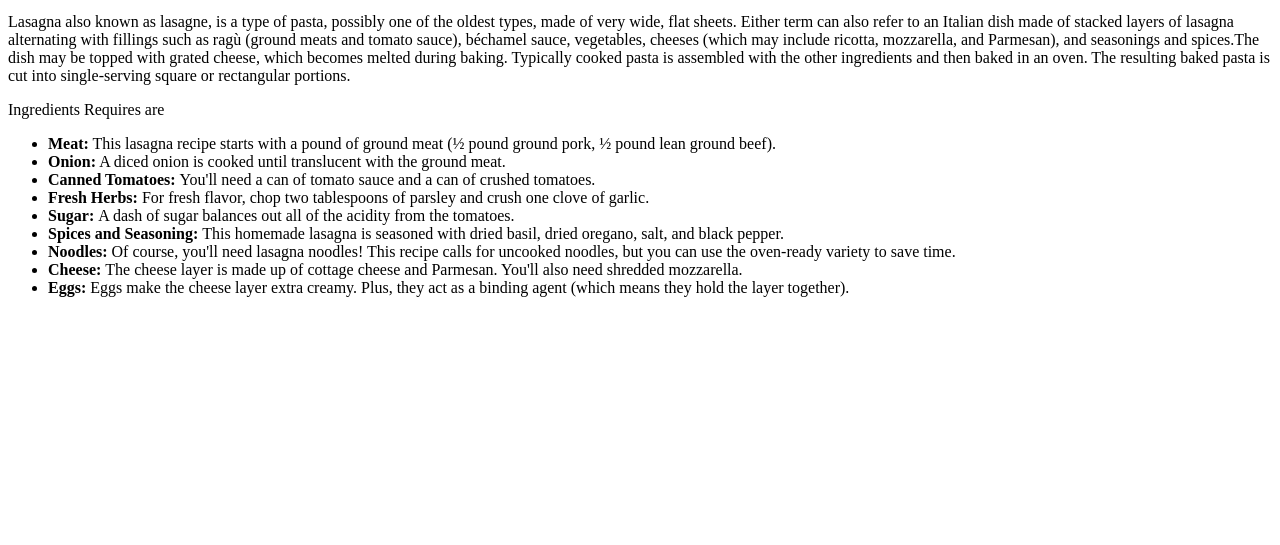
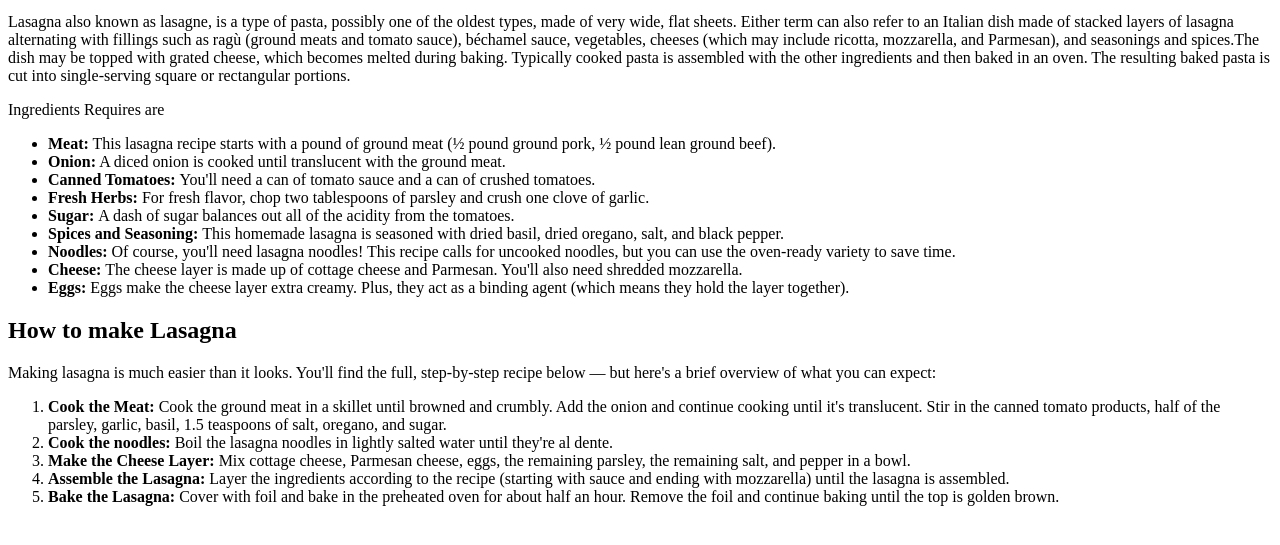
Before and after one commit to aryan-raj-05/odin-recipes, a plain HTML site: page recipes/lasagna.html in a window 1280 px wide. Shown: the part 101-646 px from the top of the page. Drawn offline with Linux system fonts and the light colour scheme.

Commit message:
modified lasagna.html
added the directions on how to make the recipe

```diff
--- a/recipes/lasagna.html
+++ b/recipes/lasagna.html
@@ -32,5 +32,17 @@
             <li><strong>Eggs: </strong>Eggs make the cheese layer extra creamy. Plus, they act as a binding agent (which means they hold the layer together).</li>
         </ul>
     </p>
+
+    <h2>How to make Lasagna</h2>
+    <p>
+        Making lasagna is much easier than it looks. You'll find the full, step-by-step recipe below — but here's a brief overview of what you can expect:
+        <ol>
+            <li><strong>Cook the Meat: </strong>Cook the ground meat in a skillet until browned and crumbly. Add the onion and continue cooking until it's translucent. Stir in the canned tomato products, half of the parsley, garlic, basil, 1.5 teaspoons of salt, oregano, and sugar.</li>
+            <li><strong>Cook the noodles: </strong>Boil the lasagna noodles in lightly salted water until they're al dente.</li>
+            <li><strong>Make the Cheese Layer: </strong>Mix cottage cheese, Parmesan cheese, eggs, the remaining parsley, the remaining salt, and pepper in a bowl.</li>
+            <li><strong>Assemble the Lasagna: </strong>Layer the ingredients according to the recipe (starting with sauce and ending with mozzarella) until the lasagna is assembled.</li>
+            <li><strong>Bake the Lasagna: </strong>Cover with foil and bake in the preheated oven for about half an hour. Remove the foil and continue baking until the top is golden brown.</li>
+        </ol>
+    </p>
 </body>
 </html>
```
